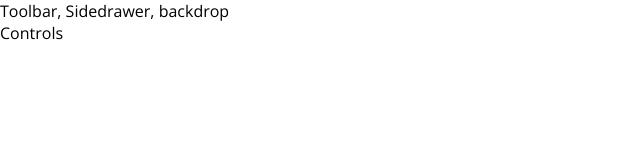
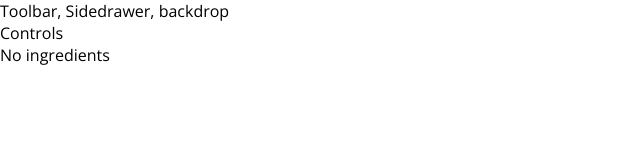
Before and after one commit to shopfreelancer/react-burger-builder, a React app: page / in a window 1280 px wide. Shown: the top 160 px of the page, without its empty margins (0-640 px from the left). Built offline with nearby package versions, Linux system fonts and the light colour scheme.

Commit message:
added message for no ingredients updated readme.md

```diff
--- a/src/components/Burger/Burger.js
+++ b/src/components/Burger/Burger.js
@@ -4,12 +4,19 @@ import BurgerIngredient from './BurgerIngredient/BurgerIngredient';
 
 const burger = (props) => {
 
-    const transformedIngredients = Object.keys(props.ingredients)
-        .map(igKey => {
-            return [...Array(props.ingredients[igKey])].map((_, i) => {
-                return <BurgerIngredient key={igKey + i} type={igKey}/>
-            })
-        });
+    let transformedIngredients;
+
+    if(props.ingredients == null) {
+        transformedIngredients = <div>No ingredients</div>
+    } else {
+        transformedIngredients = Object.keys(props.ingredients)
+            .map(igKey => {
+                return [...Array(props.ingredients[igKey])].map((_, i) => {
+                    return <BurgerIngredient key={igKey + i} type={igKey}/>
+                })
+            });
+    }
+
 
     return (
         <div className={classes.Burger}>
--- a/src/containers/BurgerBuilder/BurgerBuilder.js
+++ b/src/containers/BurgerBuilder/BurgerBuilder.js
@@ -18,7 +18,7 @@ class BurgerBuilder extends Component {
         return (
             <Aux>
                 <div>Controls</div>
-                <Burger ingredients={this.state.ingredients}/>
+                <Burger />
             </Aux>
         )
     }
```
Also changed, not shown: 1 other file (tests, documents, lock files or other folders).
